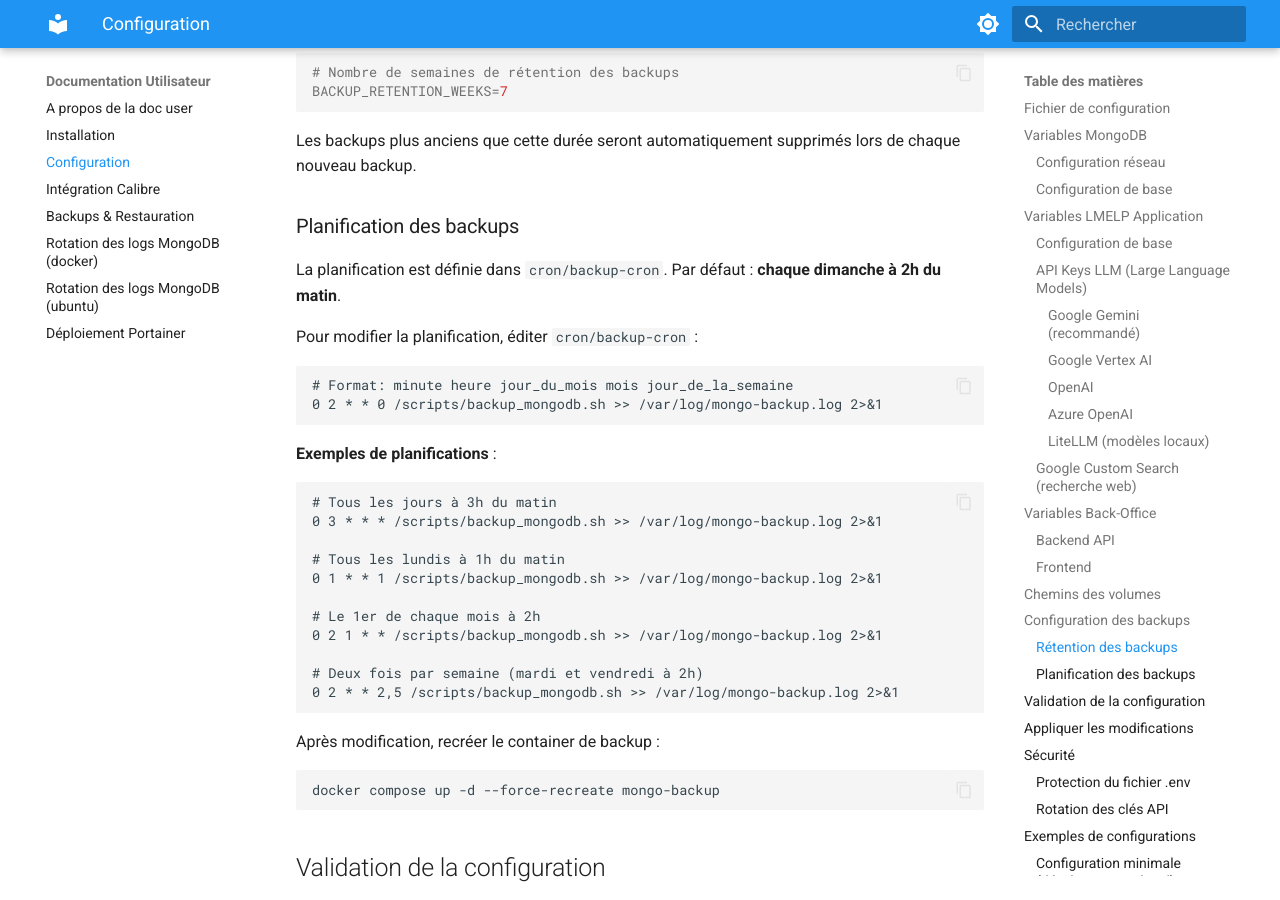
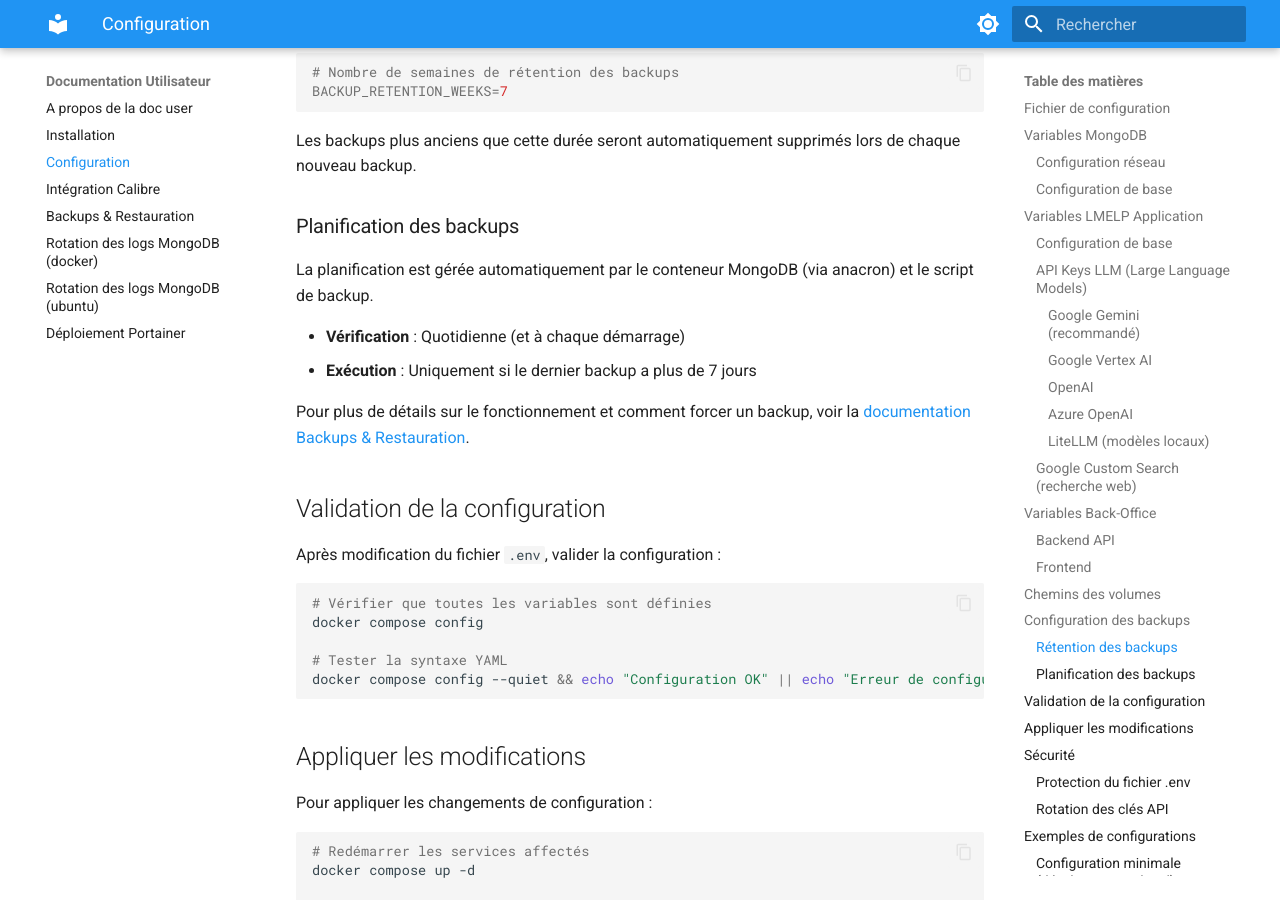
Before and after one commit to castorfou/docker-lmelp, an MkDocs documentation site: the page built from docs/user/configuration.md, in a window 1280 px wide and 900 px high, scrolled down 5213 px. Built offline with MkDocs 1.6.1 and Material for MkDocs 9.7.7, drawn with Linux system fonts in a browser that asks for light colours.

Commit message:
fix(backup): update backup scheduling logic to check for last backup age before execution (#31)

````diff
--- a/docs/user/configuration.md
+++ b/docs/user/configuration.md
@@ -238,36 +238,12 @@ Les backups plus anciens que cette durée seront automatiquement supprimés lors
 
 ### Planification des backups
 
-La planification est définie dans `cron/backup-cron`. Par défaut : **chaque dimanche à 2h du matin**.
+La planification est gérée automatiquement par le conteneur MongoDB (via anacron) et le script de backup.
 
-Pour modifier la planification, éditer `cron/backup-cron` :
+- **Vérification** : Quotidienne (et à chaque démarrage)
+- **Exécution** : Uniquement si le dernier backup a plus de 7 jours
 
-```cron
-# Format: minute heure jour_du_mois mois jour_de_la_semaine
-0 2 * * 0 /scripts/backup_mongodb.sh >> /var/log/mongo-backup.log 2>&1
-```
-
-**Exemples de planifications** :
-
-```cron
-# Tous les jours à 3h du matin
-0 3 * * * /scripts/backup_mongodb.sh >> /var/log/mongo-backup.log 2>&1
-
-# Tous les lundis à 1h du matin
-0 1 * * 1 /scripts/backup_mongodb.sh >> /var/log/mongo-backup.log 2>&1
-
-# Le 1er de chaque mois à 2h
-0 2 1 * * /scripts/backup_mongodb.sh >> /var/log/mongo-backup.log 2>&1
-
-# Deux fois par semaine (mardi et vendredi à 2h)
-0 2 * * 2,5 /scripts/backup_mongodb.sh >> /var/log/mongo-backup.log 2>&1
-```
-
-Après modification, recréer le container de backup :
-
-```bash
-docker compose up -d --force-recreate mongo-backup
-```
+Pour plus de détails sur le fonctionnement et comment forcer un backup, voir la [documentation Backups & Restauration](backup-restore.md).
 
 
 ## Validation de la configuration
````
Also changed, not shown: docs/user/backup-restore.md (+10 -9 lines), 2 other files.
